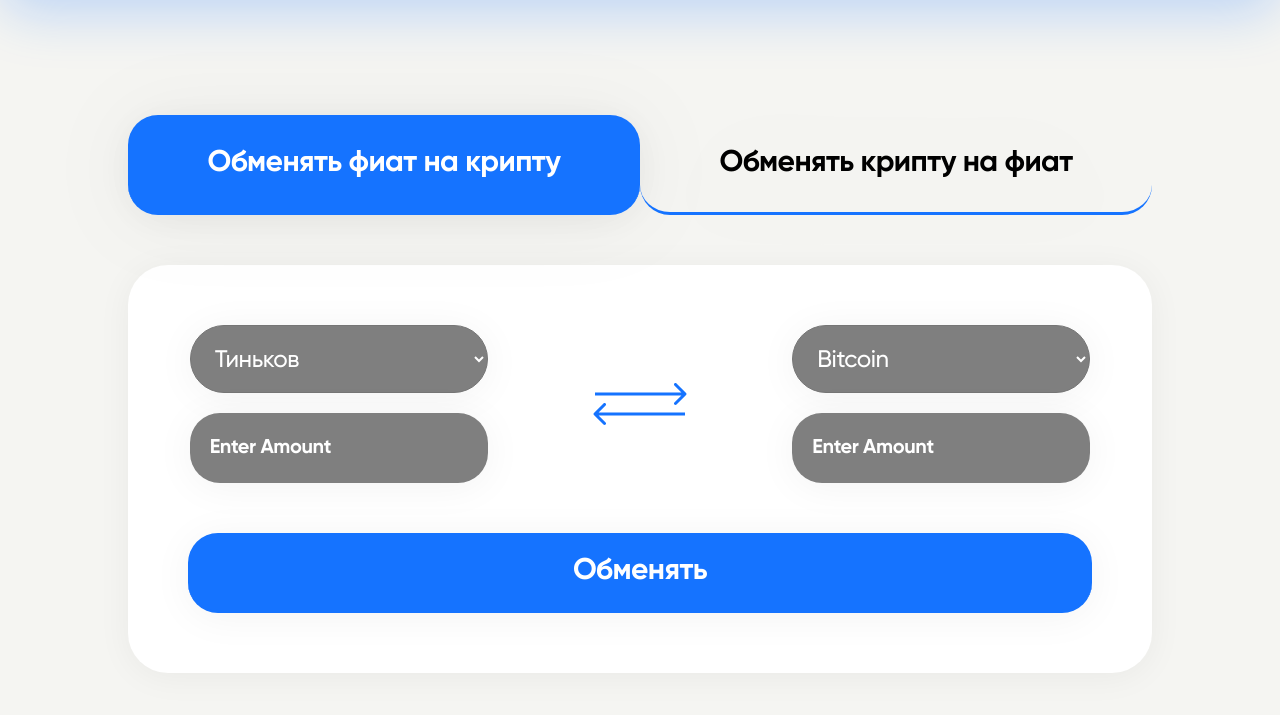
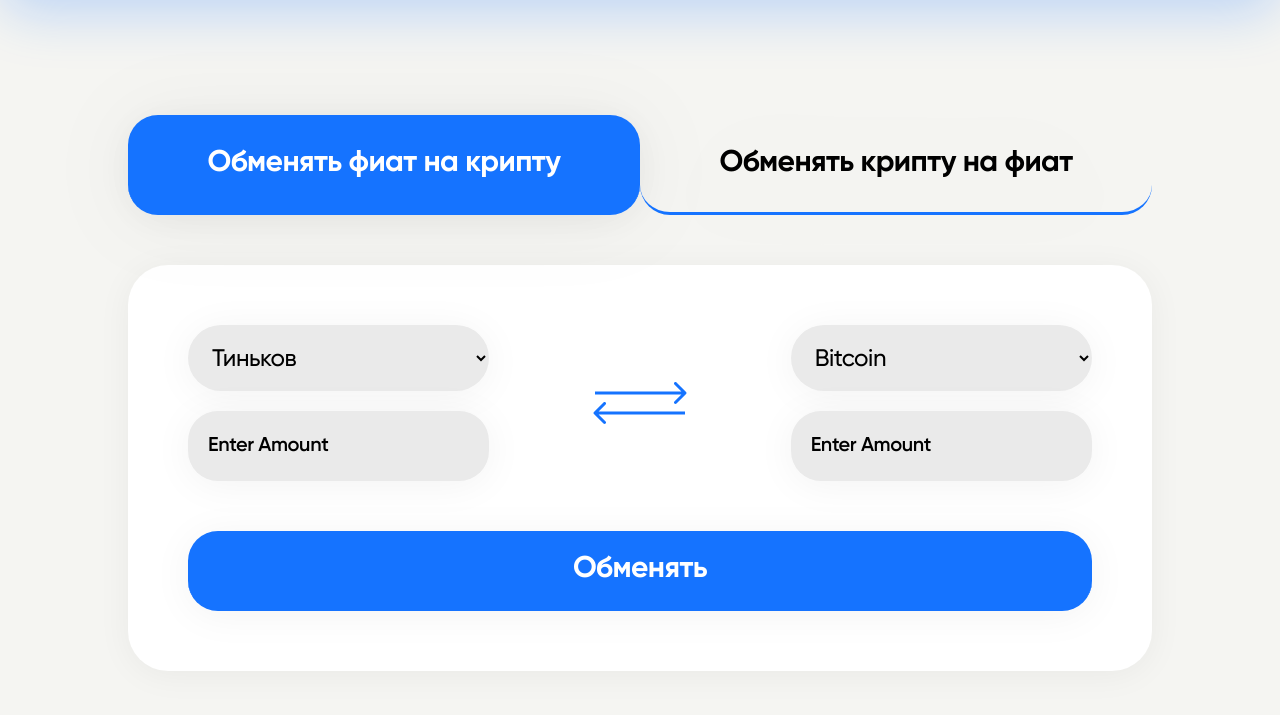
Before and after one commit to KolesnikovTimurWeb/cryopt, a plain HTML site: page index.html in a window 1280 px wide. Shown: the part 85-800 px from the top of the page. Drawn offline with Linux system fonts and the light colour scheme.

Commit message:
Update style.css

```diff
--- a/css/style.css
+++ b/css/style.css
@@ -359,7 +359,7 @@ input {
 }
 
 .form-item select{
-	background: #6b6b6bdc;
+	background: #EAEAEA;
 	box-shadow: 0px 4px 40px rgba(0, 0, 0, 0.05);
 	border-radius: 30px;
 	width: 100%;
@@ -368,26 +368,31 @@ input {
 	padding: 20px;
 	border-radius: 40px;
 	letter-spacing: -0.02em;
+	border: none;
 
-	color: #FFFFFF;
+	color: #000;
 }
 .form-item input::placeholder{
-	color: #FFFFFF;
+	color: #000;
+}
+.form-item{
+	width: 100%;
 }
 .form-item input{
-	background: #6b6b6bdc;
+	background: #EAEAEA;
 	box-shadow: 0px 4px 40px rgba(0, 0, 0, 0.05);
 	border-radius: 30px;
+	width: 100%;
 	height: 70px;
-	font-weight: 700;
+	font-weight: 600;
 	font-size: 20px;
 	padding: 20px;
 	letter-spacing: -0.02em;
 
-	color: #FFFFFF;
+	color: #000;
 }
 .form-fiat-inputs input{
-	background: #6b6b6bdc;
+	background: #EAEAEA;
 	box-shadow: 0px 4px 40px rgba(0, 0, 0, 0.05);
 	border-radius: 30px;
 	width: 100%;
@@ -396,8 +401,8 @@ input {
 	font-size: 20px;
 	padding: 20px;
 	letter-spacing: -0.02em;
-
-	color: #FFFFFF;
+	border: none;
+	color: #000;
 }
 .form-fiat-inputs input::placeholder{
 	color: #FFFFFF;
```
